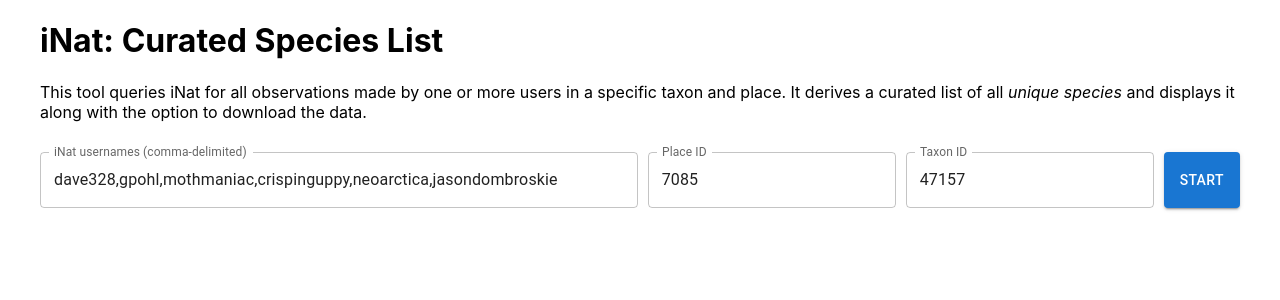
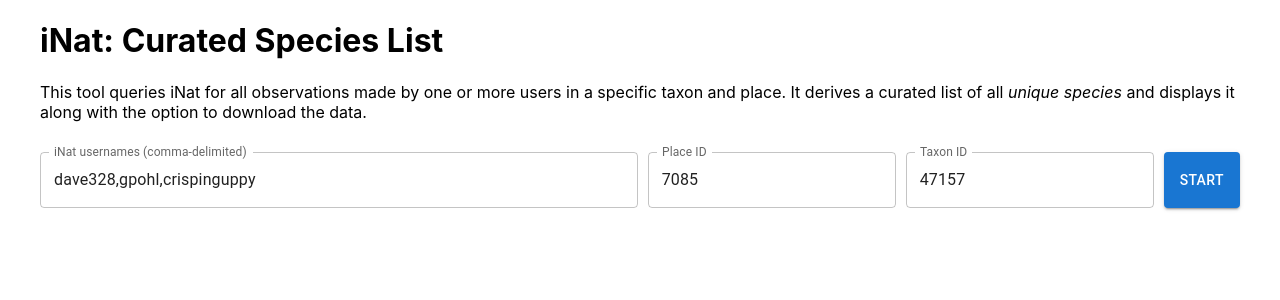
Before and after one commit to IMERSS/inat-curated-species-list, a React (Create React App) app: page / in a window 1280 px wide. Shown: the top 300 px of the page. Built offline with nearby package versions, Linux system fonts and the light colour scheme.

Commit message:
curated user list updated

```diff
--- a/src/constants.js
+++ b/src/constants.js
@@ -2,11 +2,11 @@
  * These are the default values that appear in the interface after running `npm run start`. They're also used by the
  * script to generate the static results, when running `node generate.js`.
  */
-export const USERS = 'dave328,gpohl,mothmaniac,crispinguppy,neoarctica,jasondombroskie';
+export const USERS = 'dave328,gpohl,crispinguppy';
 export const TAXON_ID = '47157';
 export const PLACE_ID = '7085';
 export const GENERATED_FILENAME_FOLDER = './dist';
 export const GENERATED_FILENAME = 'data.json';
 
 // example: https://sisyphean.ca/inat/curated-bc-leps-list.json
-export const DATA_URL = ''; // enter URL of generated data source here (for standalone version)
+export const DATA_URL = 'https://sisyphean.ca/inat/curated-bc-leps-list.json'; // enter URL of generated data source here (for standalone version)
```
